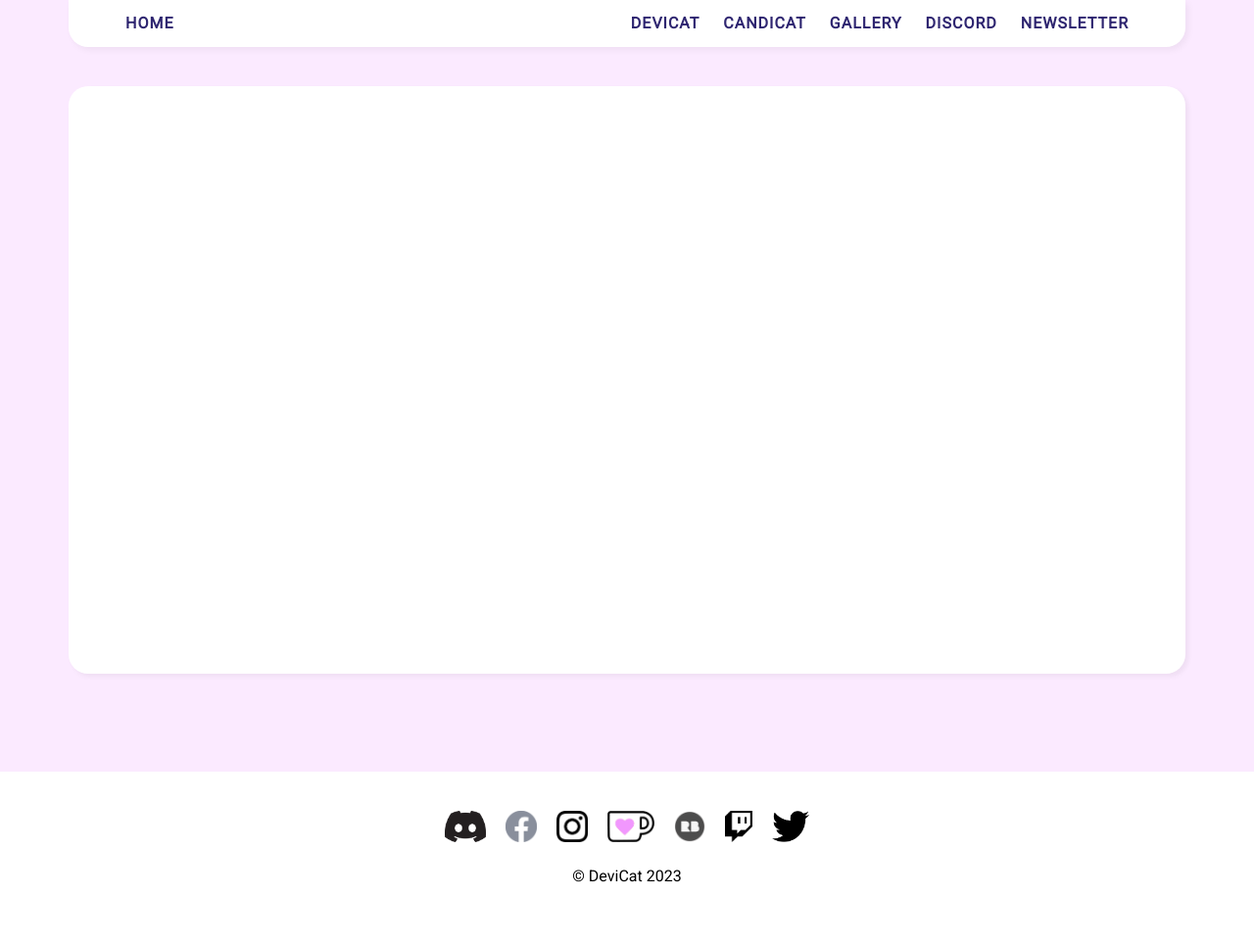
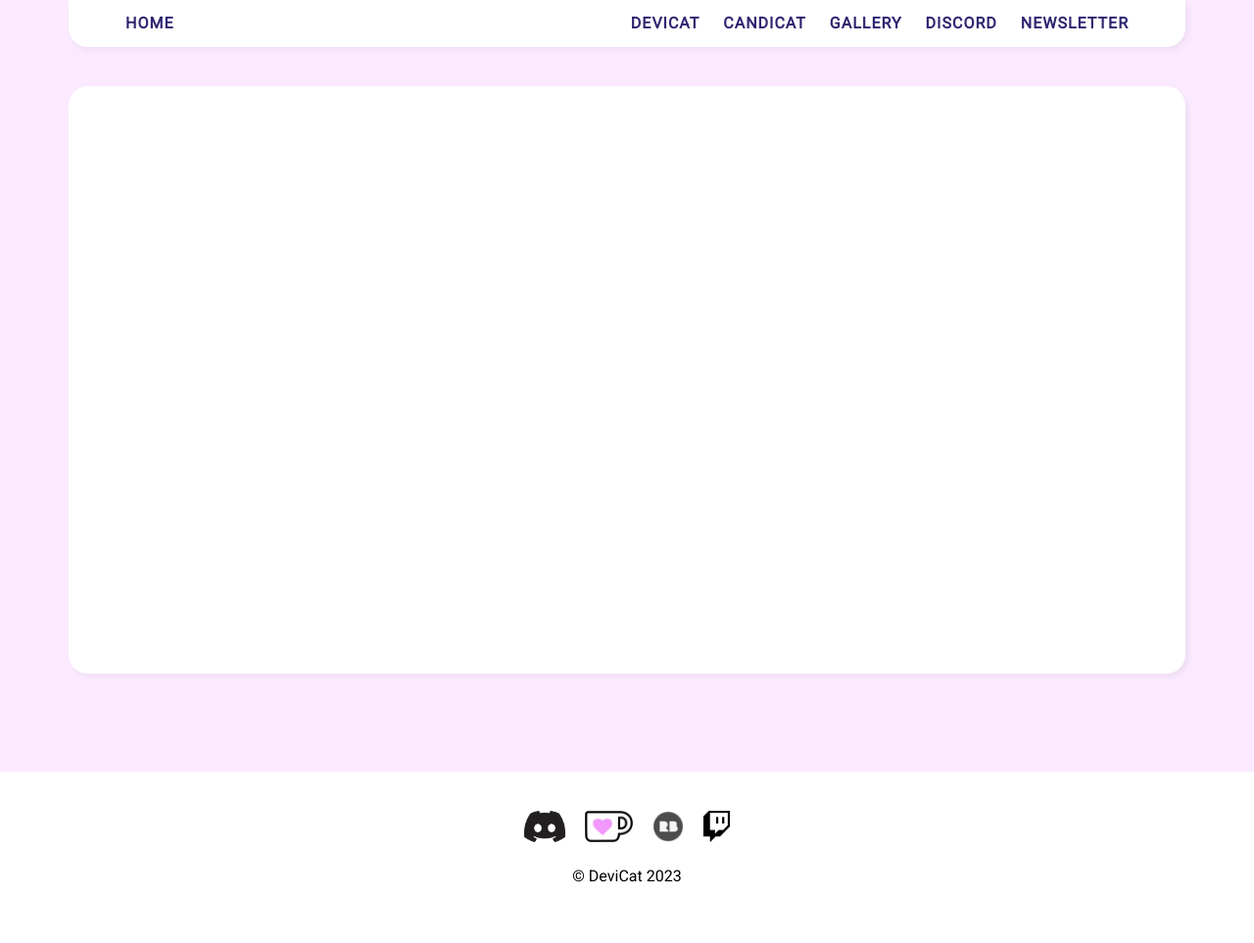
Before and after one commit to DeviCatOutlet/devicatoutlet.github.io, a Jekyll site: the page built from newsletter.md, in a window 1280 px wide. Shown: the whole page at 98% size. Built offline with Jekyll 4.4.1, drawn with Linux system fonts in a browser that asks for light colours; some web fonts are replaced; our own code applies the rules of GitHub Pages for plain Markdown files.

Commit message:
Update Footer

```diff
--- a/_layouts/default.html
+++ b/_layouts/default.html
@@ -88,12 +88,9 @@
 <footer>
   <p>
     <a href="https://www.discord.gg/devicat" title="Discord: DeviCat"><img src="/img/discordlogo.png" alt="Discord: devicat"></a>
-    <a href="https://www.facebook.com/devicat.artist" title="Facebook: DeviCat.Artist"><img src="/img/fblogo.png" alt="Facebook: DeviCat Artist"></a>
-    <a href="https://www.instagram.com/devicat.art" title="Instagram: DeviCat.Art"><img src="/img/iglogo.png" alt="Instagram: DeviCat.Art"></a>
     <a href="https://www.ko-fi.com/devicat" title="Ko-fi: DeviCat"><img src="/img/kofilogo.png" alt="ko-fi: devicat"></a>
     <a href="https://www.redbubble.com/people/devicatoutlet/shop" title="redbubble: DeviCatOutlet"><img src="/img/redbubbleicon.png" alt="redbubble: DeviCatOutlet"></a>
     <a href="https://www.twitch.tv/devicat" title="Twitch: DeviCat"><img src="/img/twitchlogo.png" alt="Twitch: DeviCat"></a>
-    <a href="https://www.twitter.com/DeviCatArt" title="Twitter: DeviCatArt"><img src="/img/twitterlogo.png" alt="Twitter: DeviCatArt"></a>
   </p>
   <p>&copy; DeviCat 2023</p>
 </footer>
```
Also changed, not shown: img/fblogo.png (deleted), img/iglogo.png (deleted), img/twitterlogo.png (deleted).
